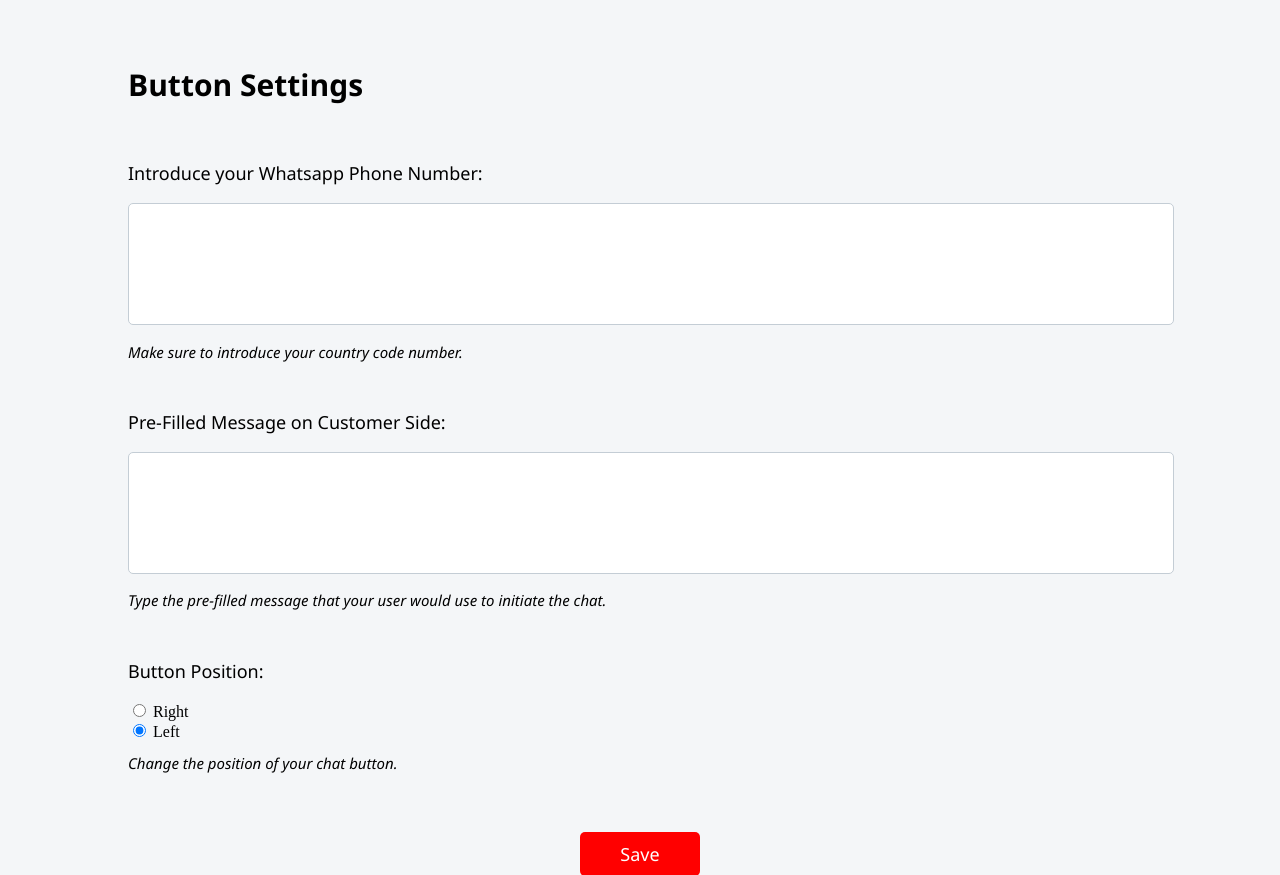
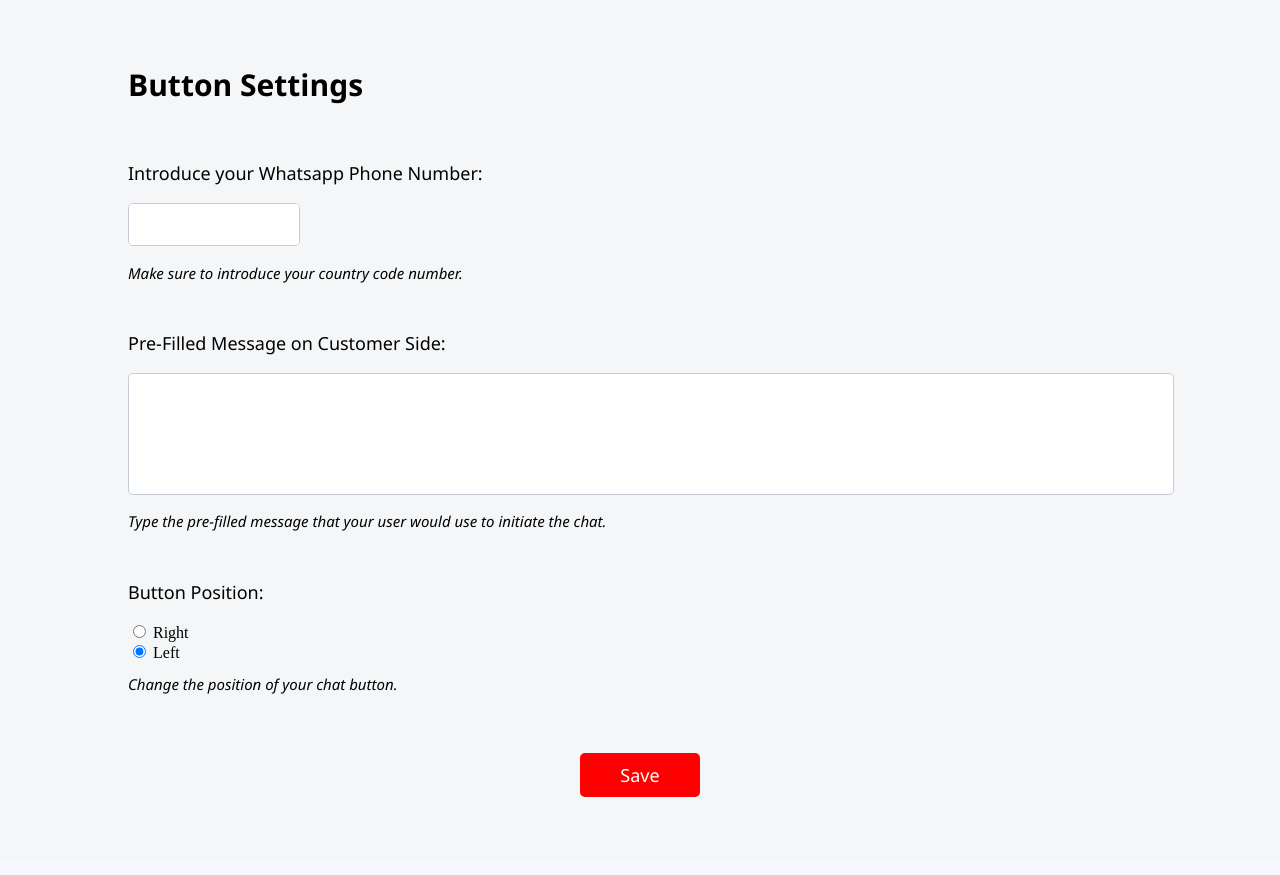
Before and after one commit to Nessemut/customerce-shopifyApp, a Flask app: template static/templates/index.html in a window 1280 px wide. Shown: the part 69-944 px from the top of the page. After the commit the page ends 866 px from the top, so only its background shows below. Run offline with Flask 2, Linux system fonts and the light colour scheme; the template is opened without the code that fills it, so the values that code supplies are empty; parts of the project's set-up code (start-up, migrations or seed data) failed here and were passed over.

Commit message:
frontend controls improved and textareas styled

```diff
--- a/dao/shop_dao.py
+++ b/dao/shop_dao.py
@@ -15,7 +15,7 @@
             'button_pos': shop.button_pos,
             'sticky_bar_enabled': shop.sticky_bar_enabled,
             'sticky_bar_color': shop.sticky_bar_color,
-            'sticky_label_text': shop.sticky_label_text,
+            'sticky_label_text': shop.sticky_label_text[0:40],
             'sticky_bar_text_color': shop.sticky_bar_text_color,
             'script_tag_id': shop.script_tag_id,
         }
--- a/static/css/style.css
+++ b/static/css/style.css
@@ -77,7 +77,28 @@
   font-size: 16px;
   resize: none;
   font-family: Segoe UI;
+}
 
+.smallTextarea{
+  width: 150px;
+  height: 21px;
+  padding: 10px 10px;
+  border: 1px solid #c4cdd5;
+  border-radius: 5px;
+  font-size: 16px;
+  resize: none;
+  font-family: Segoe UI;
+}
+
+.mediumTextarea{
+  width: 500px;
+  height: 70px;
+  padding: 10px 10px;
+  border: 1px solid #c4cdd5;
+  border-radius: 5px;
+  font-size: 16px;
+  resize: none;
+  font-family: Segoe UI;
 }
 
 /* Margin Button */
--- a/static/templates/index.html
+++ b/static/templates/index.html
@@ -35,9 +35,9 @@
 			<p>Introduce your Whatsapp Phone Number:</p>
 
 			{% if shop.phone != None and shop.phone != ""%}
-			<textarea rows="4" cols="50" name="phone">{{shop.phone}}</textarea>
+			<textarea rows="1" cols="20" name="phone" class="smallTextarea">{{shop.phone}}</textarea>
 			{% else %}
-			<textarea rows="4" cols="50" name="phone" placeholder="Your phone number"></textarea>
+			<textarea rows="1" cols="20" name="phone" class="smallTextarea" placeholder="Your phone number"></textarea>
 			{% endif %}
 
 			<h2>Make sure to introduce your country code number.</h2>
@@ -93,13 +93,13 @@
 
 			<p>Sticky Label Text:</p>
 			{% if shop.sticky_label_text != None and shop.sticky_label_text != "" %}
-			<textarea name="sticky_label_text">{{shop.sticky_label_text}}</textarea>
+			<textarea name="sticky_label_text" class="mediumTextarea" maxlength="40">{{shop.sticky_label_text}}</textarea>
 			{% else %}
-			<textarea name="sticky_label_text"
-					  placeholder="How can I help you? Do you want to get a discount? (Leave blank for a default WhatsApp icon)"></textarea>
+			<textarea name="sticky_label_text" class="mediumTextarea" maxlength="40"
+					  placeholder="How can I help you? ... Do you want to get a discount? ... (Max 40 characters)"></textarea>
 			{% endif %}
 
-			<h2>Write something to catch the attention of your customers.</h2>
+			<h2>Write something to catch the attention of your customers, or leave blank for a default WhatsApp icon.</h2>
 
 			<br>
 			<p>Sticky Bar Color Text:</p>
```
Also changed, not shown: util/script_tag_builder.py (line endings or trailing spaces).
